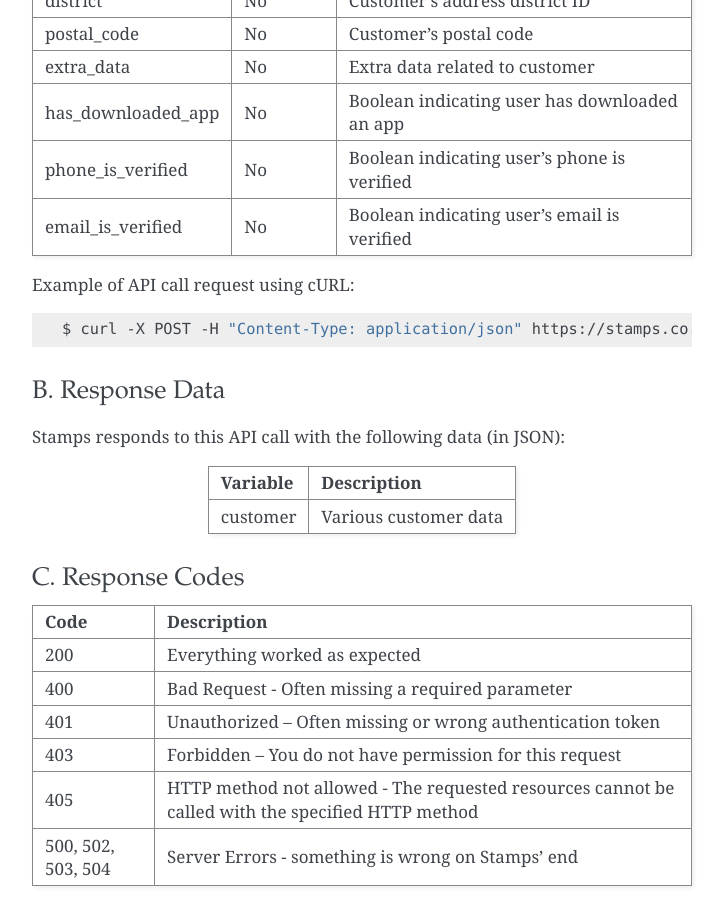
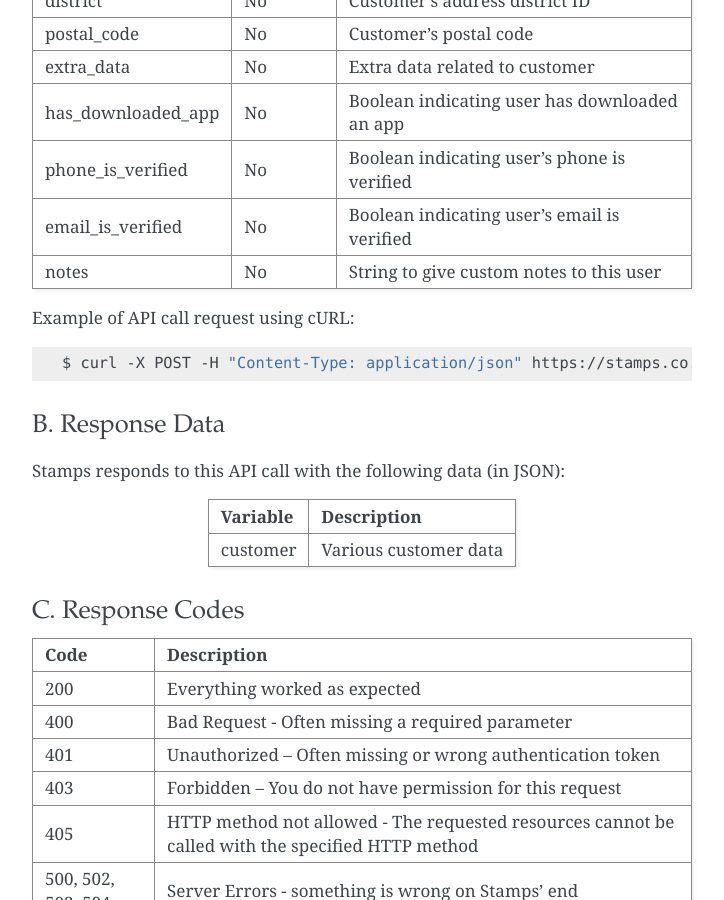
Before and after one commit to ui/stamps-api-docs, a Sphinx documentation site: the page built from source/customer_api.rst, in a window 1280 px wide and 900 px high, scrolled down 8379 px. Shown: the whole window, without its empty margins (388-1112 px from the left). Built offline with Sphinx 7.4.7, drawn with Linux system fonts in a browser that asks for light colours; some of the changed text lies outside the part shown.

Commit message:
Update docs to include membership notes & user has downloaded app (#87)

```diff
--- a/source/customer_api.rst
+++ b/source/customer_api.rst
@@ -424,13 +424,14 @@ extra_data           No          Extra data related to customer
 has_downloaded_app   No          Boolean indicating user has downloaded an app
 phone_is_verified    No          Boolean indicating user's phone is verified
 email_is_verified    No          Boolean indicating user's email is verified
+notes                No          String to give custom notes to this user
 ==================== =========== =========================
 
 Example of API call request using cURL:
 
 .. code-block :: bash
 
-    $ curl -X POST -H "Content-Type: application/json" https://stamps.co.id/api/v2/memberships/change-profile -i -d '{ "token": "secret", "user": 123, "name": "me", "email": "me@mail.com", "mobile_number": "+62215600010", "birthday": "1991-10-19", "gender": "female", "merchant": 14, "address": "221b Baker Street" "phone_is_verified": true}'
+    $ curl -X POST -H "Content-Type: application/json" https://stamps.co.id/api/v2/memberships/change-profile -i -d '{ "token": "secret", "user": 123, "name": "me", "email": "me@mail.com", "mobile_number": "+62215600010", "birthday": "1991-10-19", "gender": "female", "merchant": 14, "address": "221b Baker Street" "phone_is_verified": true, "notes": "A note"}'
 
 
 B. Response Data
@@ -592,6 +593,8 @@ A successful API call:
             "religion": "Budha",
             "wedding_date": "1995-12-01",
             "is_anonymized": true,
+            "notes": "Note",
+            "has_downloaded_app": True,
             "location": {
                 "district": {
                     "id": 1,
```
